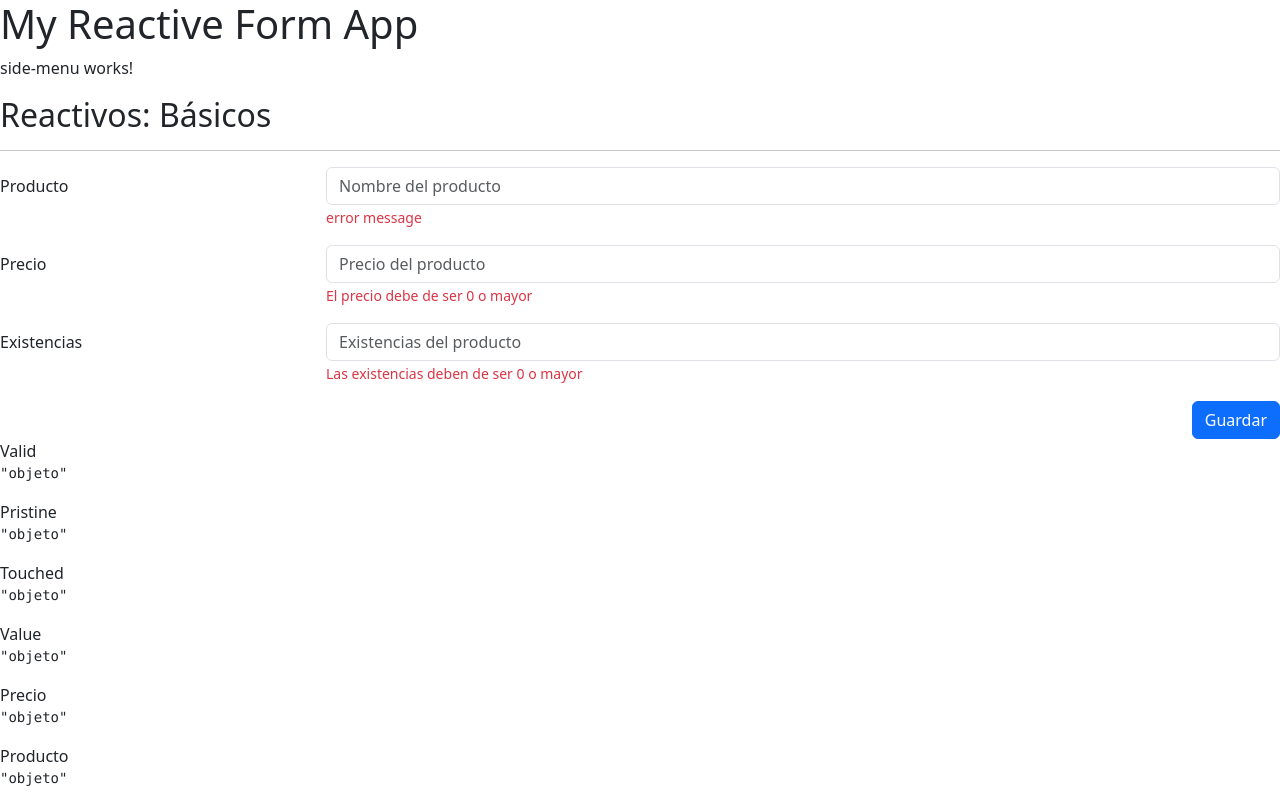
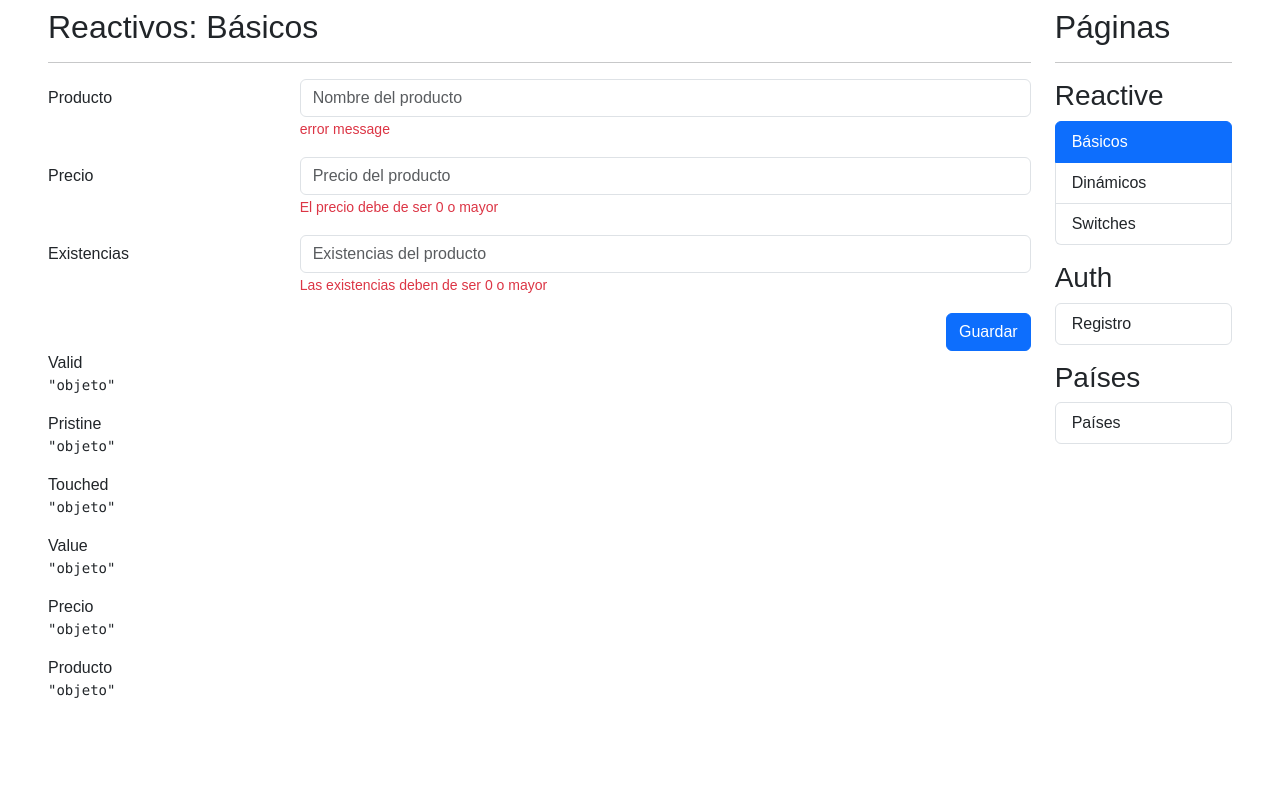
Before and after one commit to AngelCortesM/06-reactive-form-app, an Angular app: page /reactive/basic in a window 1280 px wide. Built offline with nearby package versions, Linux system fonts and the light colour scheme.

Commit message:
feat(side-menu): implement dynamic menu items for reactive, auth, and country sections

```diff
--- a/src/app/app.html
+++ b/src/app/app.html
@@ -1,3 +1,4 @@
-<h1 class="form">My Reactive Form App</h1>
-<app-side-menu></app-side-menu>
-<router-outlet></router-outlet>
+<div class="row">
+  <div class="col"><router-outlet></router-outlet></div>
+  <div class="col-12 col-sm-2"><app-side-menu></app-side-menu></div>
+</div>
--- a/src/app/shared/components/side-menu/side-menu.html
+++ b/src/app/shared/components/side-menu/side-menu.html
@@ -1 +1,38 @@
-<p>side-menu works!</p>
+<h2>Páginas</h2>
+<hr />
+<h3 class="mt-3">Reactive</h3>
+<ul class="list-group">
+  @for (item of reactiveMenu; track item.title) {
+  <li
+    class="list-group-item"
+    [routerLink]=" item.route "
+    routerLinkActive="active"
+  >
+    {{ item.title }}
+  </li>
+  }
+</ul>
+<h3 class="mt-3">Auth</h3>
+<ul class="list-group">
+  @for (item of authMenu; track item.title) {
+  <li
+    class="list-group-item"
+    [routerLink]=" item.route "
+    routerLinkActive="active"
+  >
+    {{ item.title }}
+  </li>
+  }
+</ul>
+<h3 class="mt-3">Países</h3>
+<ul class="list-group">
+  @for (item of countryMenu; track item.title) {
+  <li
+    class="list-group-item"
+    [routerLink]=" item.route "
+    routerLinkActive="active"
+  >
+    {{ item.title }}
+  </li>
+  }
+</ul>
--- a/src/app/shared/components/side-menu/side-menu.ts
+++ b/src/app/shared/components/side-menu/side-menu.ts
@@ -1,11 +1,28 @@
 import { Component } from '@angular/core';
+import { reactiveRoutes } from '../../../reactive/reactive.routes';
+import { RouterLink, RouterLinkActive } from '@angular/router';
 
+interface MenuItem {
+  title: string;
+  route: string;
+}
+
+const reactiveItems = reactiveRoutes[0].children ?? [];
 @Component({
   selector: 'app-side-menu',
-  imports: [],
+  imports: [RouterLink, RouterLinkActive],
   templateUrl: './side-menu.html',
-  styleUrl: './side-menu.css'
+  styleUrl: './side-menu.css',
 })
 export class SideMenu {
+  reactiveMenu: MenuItem[] = reactiveItems
+    .filter((item) => item.path !== '**')
+    .map((item) => ({
+      route: `reactive/${item.path}`,
+      title: `${item.title}`,
+    }));
 
+  authMenu: MenuItem[] = [{ route: './auth', title: 'Registro' }];
+
+  countryMenu: MenuItem[] = [{ route: './country', title: 'Países' }];
 }
--- a/src/index.html
+++ b/src/index.html
@@ -7,13 +7,13 @@
     <meta name="viewport" content="width=device-width, initial-scale=1" />
     <link rel="icon" type="image/x-icon" href="favicon.ico" />
     <link
-      href="https://cdn.jsdelivr.net/npm/bootstrap@5.3.6/dist/css/bootstrap.min.css"
+      href="https://cdn.jsdelivr.net/npm/bootstrap@5.3.7/dist/css/bootstrap.min.css"
       rel="stylesheet"
-      integrity="sha384-4Q6Gf2aSP4eDXB8Miphtr37CMZZQ5oXLH2yaXMJ2w8e2ZtHTl7GptT4jmndRuHDT"
+      integrity="sha384-LN+7fdVzj6u52u30Kp6M/trliBMCMKTyK833zpbD+pXdCLuTusPj697FH4R/5mcr"
       crossorigin="anonymous"
     />
   </head>
-  <body>
+  <body class="px-5 py-2 container-fluid">
     <app-root></app-root>
   </body>
 </html>
--- a/src/styles.css
+++ b/src/styles.css
@@ -1 +1,3 @@
-/* You can add global styles to this file, and also import other style files */
+body {
+  font-family: Jost, Dubai, Arial, sans-serif;
+}
```
